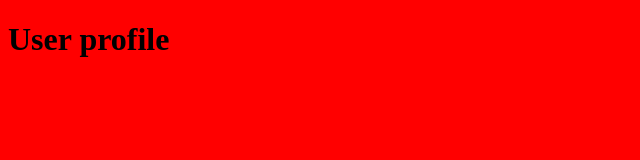
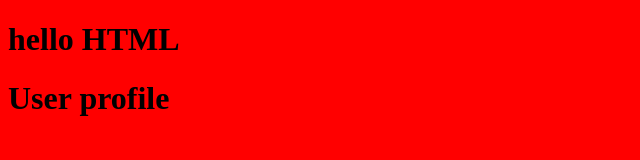
Before and after one commit to ahmedalsanadi/Git-course, a plain HTML site: page index.html in a window 1280 px wide. Shown: the whole page, without its empty margins (0-640 px from the left). Drawn offline with Linux system fonts and the light colour scheme; files that its build step writes are made by us from their sources.

Commit message:
feat: Update index file

```diff
--- a/index.html
+++ b/index.html
@@ -9,7 +9,7 @@
 </head>
 
 <body>
-
+    <h1>hello HTML</h1>
     <h1 class="some-heading">User profile</h1>
 
 </body>
```
